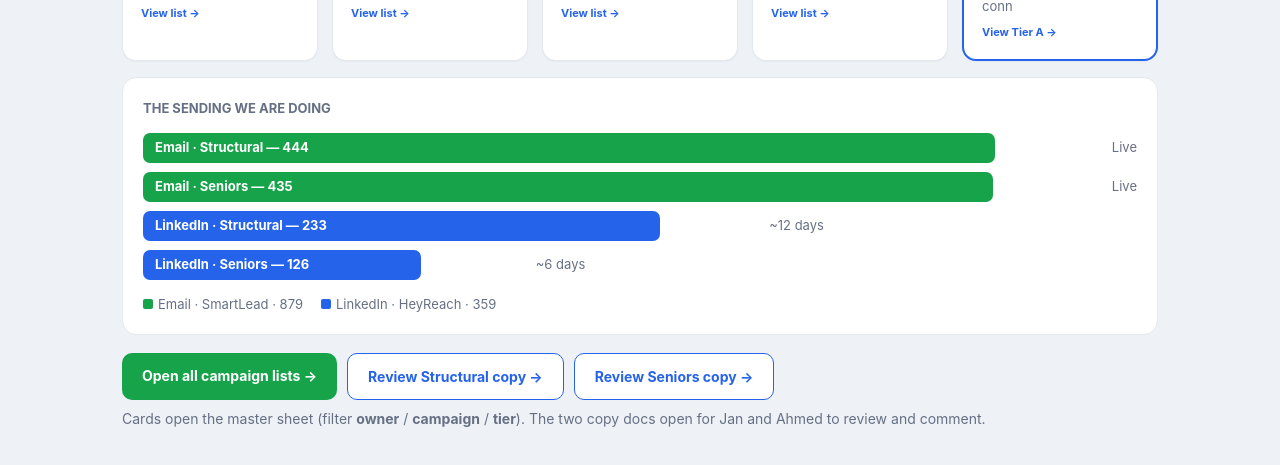
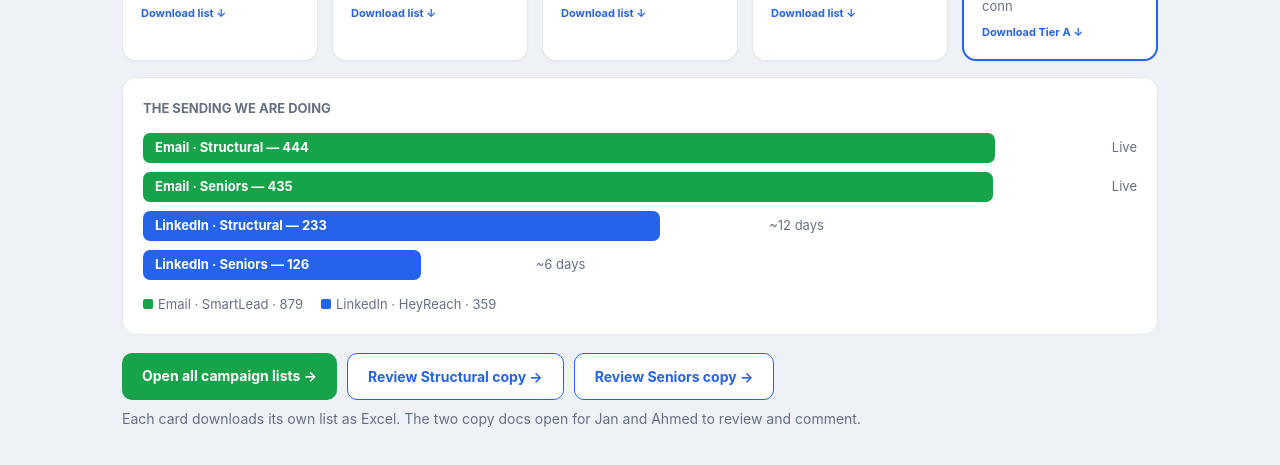
Before and after one commit to amribrahim-Rev/GSD-dashboard, a website: page index.html in a window 1280 px wide. Shown: the part 305-770 px from the top of the page. Drawn offline with Linux system fonts and the light colour scheme.

Commit message:
Dashboard: per-campaign Excel downloads (5 lists), server serves .xlsx

```diff
--- a/index.html
+++ b/index.html
@@ -50,11 +50,11 @@
   <div class="section">
     <div class="sec-head"><span class="dot" style="background:var(--green)"></span><h2>Current Campaigns &amp; Sending</h2><span class="tag p-green">1,238 to send</span></div>
     <div class="cards" style="margin-bottom:16px">
-      <a class="card" href="https://docs.google.com/spreadsheets/d/1s3VK1PCZD1CA9o6pvc3Gz5ws_coJKSHG_ts_mAEb1BQ/edit" target="_blank" rel="noopener" style="display:block;text-decoration:none;color:inherit;border-top:3px solid var(--green)"><div style="font-size:12px;color:var(--mut);font-weight:700;margin-bottom:6px">EMAIL · STRUCTURAL</div><div class="num">444</div><div class="lbl">Ahmed Amr · <span class="pos">Live</span></div><div style="font-size:11px;color:var(--blue);font-weight:700;margin-top:8px">View list &rarr;</div></a>
-      <a class="card" href="https://docs.google.com/spreadsheets/d/1s3VK1PCZD1CA9o6pvc3Gz5ws_coJKSHG_ts_mAEb1BQ/edit" target="_blank" rel="noopener" style="display:block;text-decoration:none;color:inherit;border-top:3px solid var(--green)"><div style="font-size:12px;color:var(--mut);font-weight:700;margin-bottom:6px">EMAIL · SENIORS</div><div class="num">435</div><div class="lbl">Ahmed Amr · <span class="pos">Live</span></div><div style="font-size:11px;color:var(--blue);font-weight:700;margin-top:8px">View list &rarr;</div></a>
-      <a class="card" href="https://docs.google.com/spreadsheets/d/1s3VK1PCZD1CA9o6pvc3Gz5ws_coJKSHG_ts_mAEb1BQ/edit" target="_blank" rel="noopener" style="display:block;text-decoration:none;color:inherit;border-top:3px solid var(--blue)"><div style="font-size:12px;color:var(--mut);font-weight:700;margin-bottom:6px">LINKEDIN · STRUCTURAL</div><div class="num">233</div><div class="lbl">Ahmed Amr · Ready</div><div style="font-size:11px;color:var(--blue);font-weight:700;margin-top:8px">View list &rarr;</div></a>
-      <a class="card" href="https://docs.google.com/spreadsheets/d/1s3VK1PCZD1CA9o6pvc3Gz5ws_coJKSHG_ts_mAEb1BQ/edit" target="_blank" rel="noopener" style="display:block;text-decoration:none;color:inherit;border-top:3px solid var(--blue)"><div style="font-size:12px;color:var(--mut);font-weight:700;margin-bottom:6px">LINKEDIN · SENIORS</div><div class="num">126</div><div class="lbl">Jan · Ready</div><div style="font-size:11px;color:var(--blue);font-weight:700;margin-top:8px">View list &rarr;</div></a>
-      <a class="card" href="https://docs.google.com/spreadsheets/d/1s3VK1PCZD1CA9o6pvc3Gz5ws_coJKSHG_ts_mAEb1BQ/edit" target="_blank" rel="noopener" style="display:block;text-decoration:none;color:inherit;border:2px solid var(--blue)"><div style="font-size:12px;color:var(--blue);font-weight:700;margin-bottom:6px">★ JAN · TIER A</div><div class="num">84</div><div class="lbl">Send first · 1,400 avg conn</div><div style="font-size:11px;color:var(--blue);font-weight:700;margin-top:8px">View Tier A &rarr;</div></a>
+      <a class="card" href="/Email_Structural.xlsx" download style="display:block;text-decoration:none;color:inherit;border-top:3px solid var(--green)"><div style="font-size:12px;color:var(--mut);font-weight:700;margin-bottom:6px">EMAIL · STRUCTURAL</div><div class="num">444</div><div class="lbl">Ahmed Amr · <span class="pos">Live</span></div><div style="font-size:11px;color:var(--blue);font-weight:700;margin-top:8px">Download list &darr;</div></a>
+      <a class="card" href="/Email_Seniors.xlsx" download style="display:block;text-decoration:none;color:inherit;border-top:3px solid var(--green)"><div style="font-size:12px;color:var(--mut);font-weight:700;margin-bottom:6px">EMAIL · SENIORS</div><div class="num">435</div><div class="lbl">Ahmed Amr · <span class="pos">Live</span></div><div style="font-size:11px;color:var(--blue);font-weight:700;margin-top:8px">Download list &darr;</div></a>
+      <a class="card" href="/LinkedIn_Structural.xlsx" download style="display:block;text-decoration:none;color:inherit;border-top:3px solid var(--blue)"><div style="font-size:12px;color:var(--mut);font-weight:700;margin-bottom:6px">LINKEDIN · STRUCTURAL</div><div class="num">233</div><div class="lbl">Ahmed Amr · Ready</div><div style="font-size:11px;color:var(--blue);font-weight:700;margin-top:8px">Download list &darr;</div></a>
+      <a class="card" href="/LinkedIn_Seniors.xlsx" download style="display:block;text-decoration:none;color:inherit;border-top:3px solid var(--blue)"><div style="font-size:12px;color:var(--mut);font-weight:700;margin-bottom:6px">LINKEDIN · SENIORS</div><div class="num">126</div><div class="lbl">Jan · Ready</div><div style="font-size:11px;color:var(--blue);font-weight:700;margin-top:8px">Download list &darr;</div></a>
+      <a class="card" href="/Jan_TierA.xlsx" download style="display:block;text-decoration:none;color:inherit;border:2px solid var(--blue)"><div style="font-size:12px;color:var(--blue);font-weight:700;margin-bottom:6px">★ JAN · TIER A</div><div class="num">84</div><div class="lbl">Send first · 1,400 avg conn</div><div style="font-size:11px;color:var(--blue);font-weight:700;margin-top:8px">Download Tier A &darr;</div></a>
     </div>
     <div class="funnel">
       <div style="font-size:13px;font-weight:700;color:var(--mut);text-transform:uppercase;margin-bottom:14px">The sending we are doing</div>
@@ -69,7 +69,7 @@
       <a href="https://docs.google.com/document/d/1rBB6Tqb11dvWPUAflJQiIWErKcDXMM5n_2g6DdqgCRQ/edit" target="_blank" rel="noopener" style="display:inline-block;background:#fff;color:var(--blue);border:1px solid var(--blue);padding:12px 20px;border-radius:10px;font-weight:700;font-size:14px;text-decoration:none">Review Structural copy &rarr;</a>
       <a href="https://docs.google.com/document/d/1oydYRGP9eauaLM0OytypezKJGNSNcFcf3dBnu5IAUP8/edit" target="_blank" rel="noopener" style="display:inline-block;background:#fff;color:var(--blue);border:1px solid var(--blue);padding:12px 20px;border-radius:10px;font-weight:700;font-size:14px;text-decoration:none">Review Seniors copy &rarr;</a>
     </div>
-    <div class="sub" style="margin-top:8px">Cards open the master sheet (filter <b>owner</b> / <b>campaign</b> / <b>tier</b>). The two copy docs open for Jan and Ahmed to review and comment.</div>
+    <div class="sub" style="margin-top:8px">Each card downloads its own list as Excel. The two copy docs open for Jan and Ahmed to review and comment.</div>
   </div>
   <div class="section">
     <div class="sec-head"><span class="dot" style="background:var(--blue)"></span><h2>Month 1 Results</h2><span class="tag p-green">Optimization phase complete</span></div>
```
Also changed, not shown: server.js (+22 -1 lines), 5 other files.
